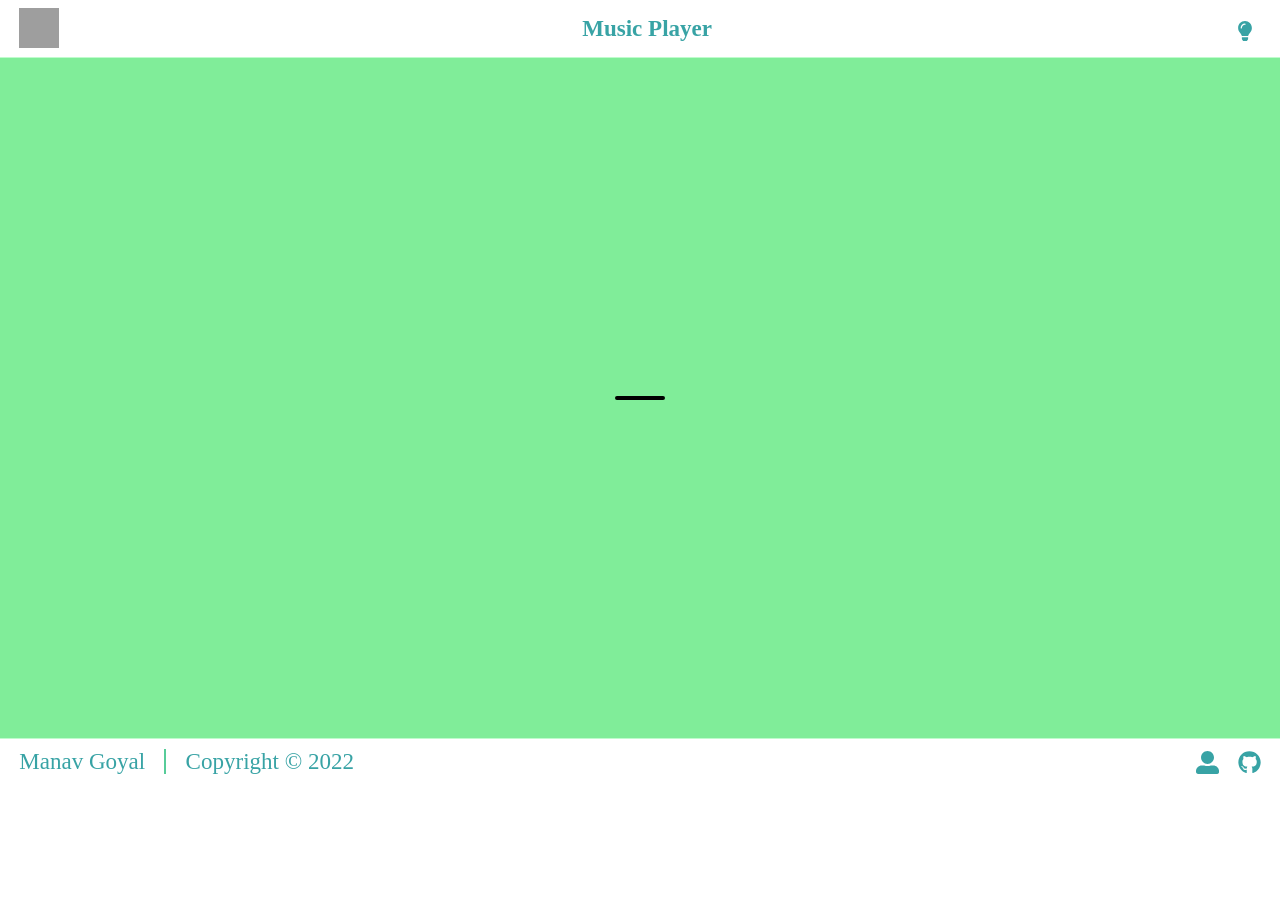
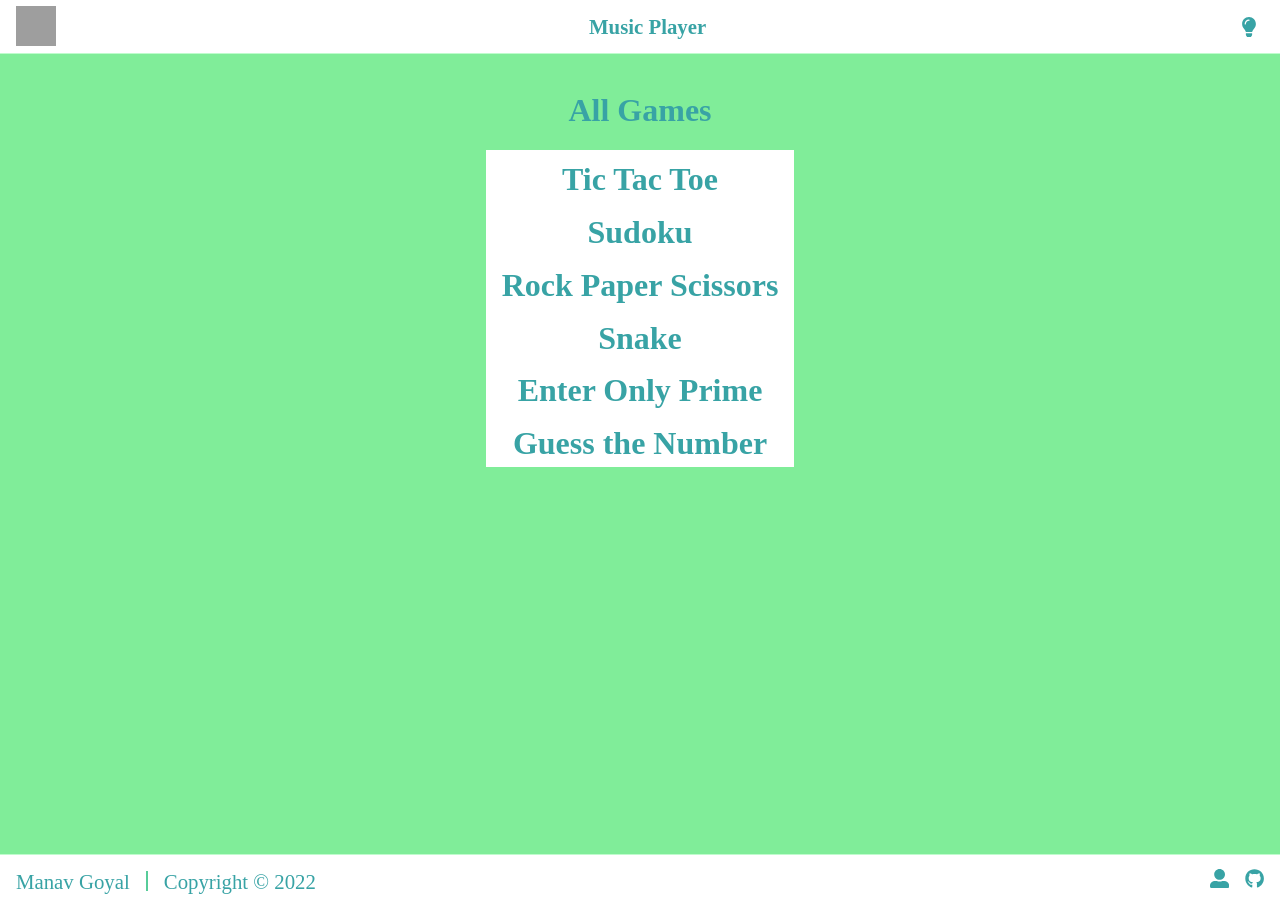
Before and after one commit to manavgoyal111/manav-made-games, a Next.js app: page / in a window 1280 px wide. Before the commit the page ends 800 px from the top, so only its background shows below. Built offline with nearby package versions, Linux system fonts and the light colour scheme; grey boxes are pictures that could not be loaded; a web font is replaced by a local one.

Commit message:
Home Page Done

```diff
--- a/components/home/HomeComponent.js
+++ /dev/null
@@ -1,21 +0,0 @@
-import React from "react";
-import Link from "next/link";
-import styles from "../../styles/home/HomeComponent.module.css";
-
-function HomeComponent(props) {
-	const { name, link } = props;
-
-	return (
-		<div className={styles.homeComponentItem}>
-			<li>
-				<Link href={link}>
-					<a href={link}>
-						<h1 className={styles.homeComponentItemHeading}>{name}</h1>
-					</a>
-				</Link>
-			</li>
-		</div>
-	);
-}
-
-export default HomeComponent;
--- a/pages/404.js
+++ b/pages/404.js
@@ -1,11 +1,16 @@
 import React from "react";
 import Link from "next/link";
+import Head from "next/head";
 import styles from "../styles/pages/FourOFour.module.css";
 import Button from "../components/utilities/Button";
 
 export default function FourOFour() {
 	return (
 		<div className={styles.FourOFour}>
+			<Head>
+				<title>404 Error | MMG</title>
+			</Head>
+
 			<h1>404 - Page Not Found</h1>
 			<Link href="/">
 				<a>
--- a/pages/index.js
+++ b/pages/index.js
@@ -1,6 +1,16 @@
+import React from "react";
 import Head from "next/head";
+import Link from "next/link";
 import styles from "../styles/home/Home.module.css";
-import HomeComponent from "../components/home/HomeComponent";
+
+const gamesData = [
+	{ name: "Tic Tac Toe", slug: "tictactoe" },
+	{ name: "Sudoku", slug: "sudoku" },
+	{ name: "Rock Paper Scissors", slug: "rockpaperscissor" },
+	{ name: "Snake", slug: "snake" },
+	{ name: "Enter Only Prime", slug: "enteronlyprime" },
+	{ name: "Guess the Number", slug: "guessthenumber" },
+];
 
 export default function Home() {
 	return (
@@ -9,13 +19,18 @@ export default function Home() {
 				<title>Manav Made Games</title>
 			</Head>
 
-			<div className={styles.homeComponent}>
-				{/* <HomeComponent name="Tic-Tac-Toe" link="/tictactoe" />
-				<HomeComponent name="Sudoku" link="/sudoku" />
-				<HomeComponent name="Rock-Paper-Scissors" link="/rockpaperscissor" />
-				<HomeComponent name="Snake" link="/snake" />
-				<HomeComponent name="Enter Only Prime" link="/enteronlyprime" />
-				<HomeComponent name="Guess the Number" link="/guessthenumber" /> */}
+			<h1>All Games</h1>
+
+			<div className={styles.homeGames}>
+				{gamesData.map((game, idx) => (
+					<Link href={`/${game.slug}`} key={idx}>
+						<a>
+							<div className={styles.homeGamesItem}>
+								<h1>{game.name}</h1>
+							</div>
+						</a>
+					</Link>
+				))}
 			</div>
 		</div>
 	);
--- a/styles/general/Footer.module.css
+++ b/styles/general/Footer.module.css
@@ -4,9 +4,10 @@
   align-items: center;
   background-color: var(--dark);
   color: var(--light);
-  min-height: 2rem;
-  padding: 0 1rem;
+  min-height: 3rem;
+  padding: 0.3rem 1rem 0 1rem;
   border-top: 1px solid var(--dark2);
+  font-size: clamp(1.3rem, 50%, 2rem);
 }
 
 .footerInfo {
@@ -18,7 +19,7 @@
 
 .footerLine {
   background-color: var(--light2);
-  height: 25px;
+  height: 20px;
   width: 2px;
   margin: 0 1rem;
 }
@@ -33,7 +34,7 @@
   color: var(--light);
   cursor: pointer;
   font-size: 1.2rem;
-  margin: 0.5rem 0 0 1rem;
+  margin: 0.2rem 0 0 1rem;
 }
 
 @media screen and (max-width: 768px) {
--- a/styles/general/Navbar.module.css
+++ b/styles/general/Navbar.module.css
@@ -17,6 +17,7 @@
   display: flex;
   justify-content: center;
   align-items: center;
+  font-size: clamp(1.3rem, 50%, 2rem);
 }
 
 .navLinks>li {
--- a/styles/global/globals.css
+++ b/styles/global/globals.css
@@ -12,7 +12,7 @@ html,
 body {
   margin: 0;
   font-family: "Baloo Bhaina 2", cursive;
-  font-size: clamp(1.2rem, 50%, 2rem);
+  font-size: clamp(1rem, 50%, 2rem);
   line-height: 1.5;
   /* Or 1.6 */
 }
--- a/styles/home/Home.module.css
+++ b/styles/home/Home.module.css
@@ -1,17 +1,27 @@
 .home {
-	display: flex;
-	flex-direction: column;
-	justify-content: center;
-	align-items: center;
-	background-color: var(--mid);
-	min-height: 85vh;
+  display: flex;
+  flex-direction: column;
+  align-items: center;
+  min-height: 100vh;
+  background-color: var(--mid);
+  color: var(--light);
+  padding: 2rem 0;
 }
 
-.homeComponent {
-	border: 2px solid black;
-	margin: 0.5em;
-	padding: 0 1em;
-	border-radius: 10px;
-	background-color: var(--dark2);
-	/* color: var(--light2); */
+.homeGames {
+  background-color: var(--dark2);
+  margin-top: 1rem;
+  text-align: center;
 }
+
+.homeGamesItem {
+  background-color: var(--dark);
+  color: var(--light);
+  padding: 0.3rem 1rem 0 1rem;
+  transition: all 0.2s ease-in-out;
+}
+
+.homeGamesItem:hover {
+  background-color: var(--dark2);
+  box-shadow: 3px 3px 5px 2px var(--dark2);
+}
--- a/styles/home/HomeComponent.module.css
+++ /dev/null
@@ -1,34 +0,0 @@
-.homeComponentItem {
-	overflow: hidden;
-}
-
-.homeComponentItem li {
-	list-style: none;
-	transition: transform 1s ease-in-out;
-}
-
-.homeComponentItem li:hover {
-	transform: scale(1.2);
-}
-
-.homeComponentItem > li > a {
-	text-decoration: none;
-	color: var(--light);
-	font-size: 1em;
-	font-weight: bold;
-	text-align: center;
-}
-
-.homeComponentItem li a:hover {
-	color: var(--dark);
-}
-
-.homeComponentItemHeading {
-	/* margin: 0.5; */
-}
-
-@media screen and (max-width: 370px) {
-	.homeComponentItem > li > a {
-		font-size: 0.5em;
-	}
-}
--- a/styles/pages/FiveOO.module.css
+++ b/styles/pages/FiveOO.module.css
@@ -1,5 +1,5 @@
 .FiveOO {
-  background-color: var(--dark);
+  background-color: var(--dark2);
   color: var(--light);
   min-height: 100vh;
   display: flex;
--- a/styles/pages/FourOFour.module.css
+++ b/styles/pages/FourOFour.module.css
@@ -1,5 +1,5 @@
 .FourOFour {
-  background-color: var(--dark);
+  background-color: var(--dark2);
   color: var(--light);
   min-height: 100vh;
   display: flex;
```
Also changed, not shown: pages/500.js (+7 -2 lines), styles/utilities/Button.module.css (+3 -4 lines).
